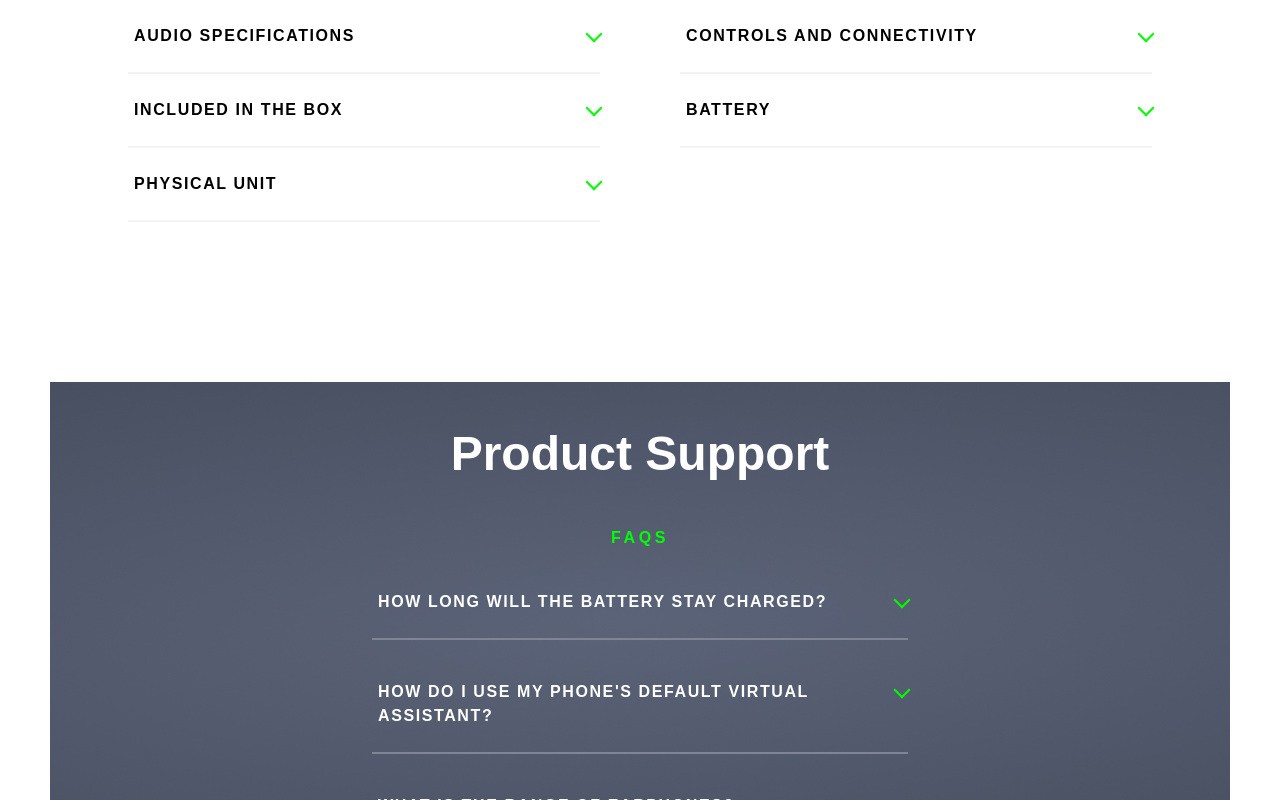
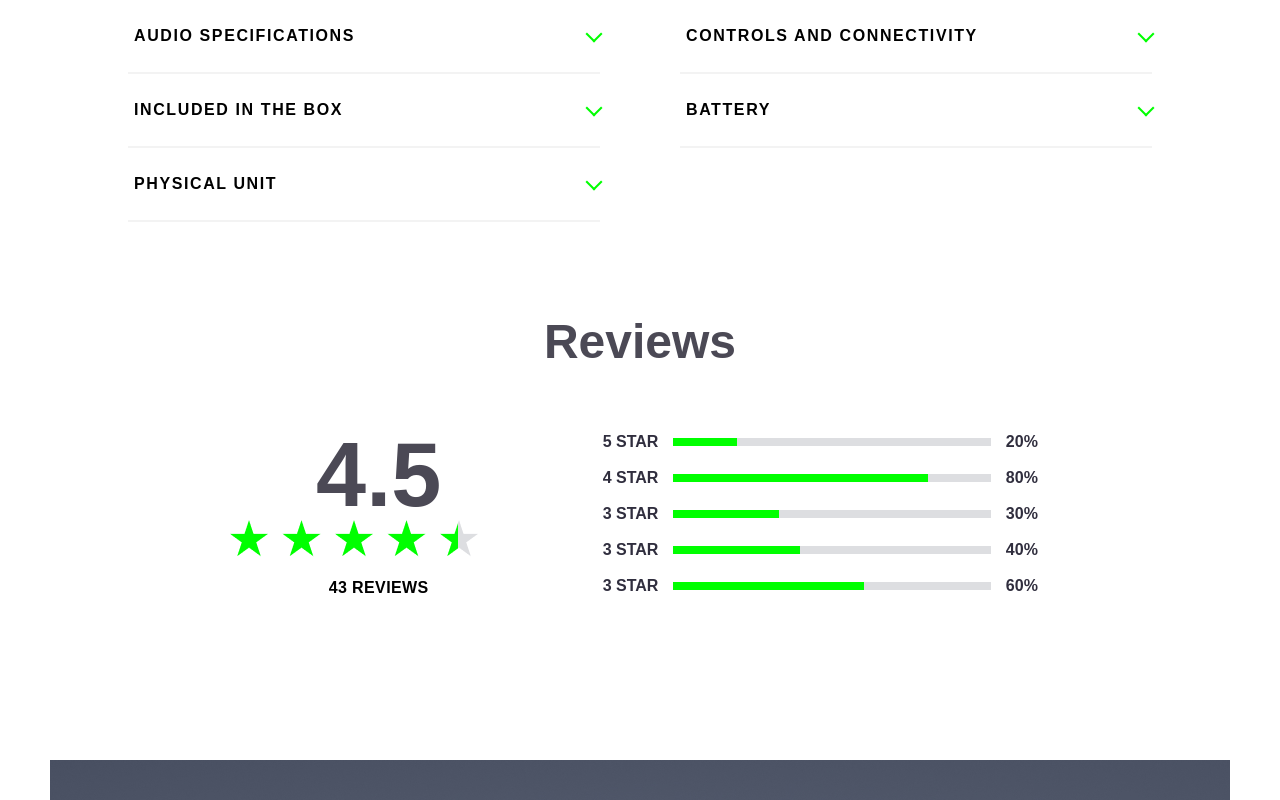
Before and after one commit to SarikaMangalpally/mivi_bluetooth_speakers, a website built with Vite: page index.html in a window 1280 px wide. Shown: the part 8545-9345 px from the top of the page. Built offline with nearby package versions, Linux system fonts and the light colour scheme.

Commit message:
partially worked on reviews

```diff
--- a/index.html
+++ b/index.html
@@ -253,7 +253,7 @@
 </section>
 <section class="text-center mx-auto mt-44">
 	<p class="text-lg md:text-2.5xl">Comparison</p>
-	<h1 class="text-3xl md:text-6xl text-black-light font-bold">So what makes Collar 2 stand out?</h1>
+	<h1 class="text-3xl md:text-6xl text-black-lightest font-bold">So what makes Collar 2 stand out?</h1>
 	<table class=" relative mx-auto border-collapse mt-12 w-4/5 md:w-3/5 xl:w-1/3">
 		<tbody class="">
 			<tr class="relative text-black-darkest text-base md:text-xl bg-gradient-to-r from-ash-medium to-ash-dark">
@@ -284,7 +284,7 @@
 	</table>
 </section>
 <section class=" mx-auto mt-24 max-w-screen-lg">
-	<h1 class="text-3xl md:text-5xl text-black-light font-bold capitalize text-center">
+	<h1 class="text-3xl md:text-5xl text-black-lightest font-bold capitalize text-center">
 		technical specifications
 	</h1>
 	<p class="text-radio-green uppercase tracking-wider font-extrabold mt-6 text-center">collar 2</p>
@@ -308,6 +308,56 @@
 		<div class="techincal-specifications-list border-2 mx-6 md:mx-0 border-ash-pich-light pb-6 inline-block cursor-pointer">
 			<span class="down-arrow float-right mr-3 mt-1"></span>
 			<p class="uppercase font-extrabold tracking-widest ml-1.5">physical unit</p>
+		</div>
+	</div>
+</section>
+<section class="relatvie mt-24 max-w-4xl mx-auto">
+	<h1 class="text-3xl md:text-5xl font-bold capitalize text-center text-black-lighest">reviews</h1>
+	<div class="md:flex mt-16">
+		<div class="relative w-1/3 mx-auto text-center">
+			<p class="font-bold text-6xl md:text-7.6xl text-black-lighest">4.5</p>
+			<div class="absolute bg-ash-dark flex mt-4 md:mt-0">
+				<div class="absolute bg-radio-green justify-self-start w-11/12 h-full max-h-10"></div>
+				<img src="assets/Exclude.png" alt="" class="z-10 ">
+			</div>
+			<p class="uppercase text-black-lightest font-bold font-2xl block mt-14 tracking-wide">43 reviews</p>
+		</div>
+		<div class="relative mt-12 md:mt-0 w-4/5 md:w-2/4 ml-auto mx-auto space-y-3">
+			<div class="grid grid-cols-3 h-6 my-auto items-center">
+				<p class="uppercase text-base font-semibold whitespace-nowrap text-black-star">5 star</p>
+				<div class="bg-ash-dark w-11/12 h-2 m-auto">
+					<div class="h-2 w-1/5 z-10 bg-radio-green"></div>
+				</div>
+				<p class="text-base font-semibold text-black-star">20%</p>
+			</div>
+			<div class="grid grid-cols-3 h-6 my-auto items-center">
+				<p class="uppercase text-base font-semibold whitespace-nowrap text-black-star">4 star</p>
+				<div class="bg-ash-dark w-11/12 h-2 m-auto">
+					<div class="h-2 w-4/5 z-10 bg-radio-green"></div>
+				</div>
+				<p class="text-base font-semibold text-black-star">80%</p>
+			</div>
+			<div class="grid grid-cols-3 h-6 my-auto items-center">
+				<p class="uppercase text-base font-semibold whitespace-nowrap text-black-star">3 star</p>
+				<div class="bg-ash-dark w-11/12 h-2 m-auto">
+					<div class="h-2 w-1/3 z-10 bg-radio-green"></div>
+				</div>
+				<p class="text-base font-semibold text-black-star">30%</p>
+			</div>
+			<div class="grid grid-cols-3 h-6 my-auto items-center">
+				<p class="uppercase text-base font-semibold whitespace-nowrap text-black-star">3 star</p>
+				<div class="bg-ash-dark w-11/12 h-2 m-auto">
+					<div class="h-2 w-2/5 z-10 bg-radio-green"></div>
+				</div>
+				<p class="text-base font-semibold text-black-star">40%</p>
+			</div>
+			<div class="grid grid-cols-3 h-6 my-auto items-center">
+				<p class="uppercase text-base font-semibold whitespace-nowrap text-black-star">3 star</p>
+				<div class="bg-ash-dark w-11/12 h-2 m-auto">
+					<div class="h-2 w-3/5 z-10 bg-radio-green"></div>
+				</div>
+				<p class="text-base font-semibold text-black-star">60%</p>
+			</div>
 		</div>
 	</div>
 </section>
--- a/tailwind.config.js
+++ b/tailwind.config.js
@@ -12,6 +12,9 @@ module.exports = {
       }),
       zIndex: {
         "-1": "-1"
+      },
+      gridTemplateColumns: {
+        '3': '0.125fr auto 0.1fr'
       },
       gridTemplateRows: {
         '6': 'repeat(6, minmax(0 , auto))'
@@ -42,7 +45,8 @@ module.exports = {
       },
       fontSize: {
         "2.5xl": "1.75rem",
-        "7.5xl": "5rem"
+        "7.5xl": "5rem",
+        "7.6xl": "5.625rem"
       },
       width: {
         '15': "3.6425rem",
@@ -81,7 +85,8 @@ module.exports = {
           dark: "#1C1B20",
           darker: "#0E171E",
           darkest: "#161616",
-          "ultra-dark": "#090B10"
+          "ultra-dark": "#090B10",
+          star: "#302E3E"
         },
         ash: {
           "pich-light": "#F3F3F3",
```
Also changed, not shown: assets/Exclude.png (added).
